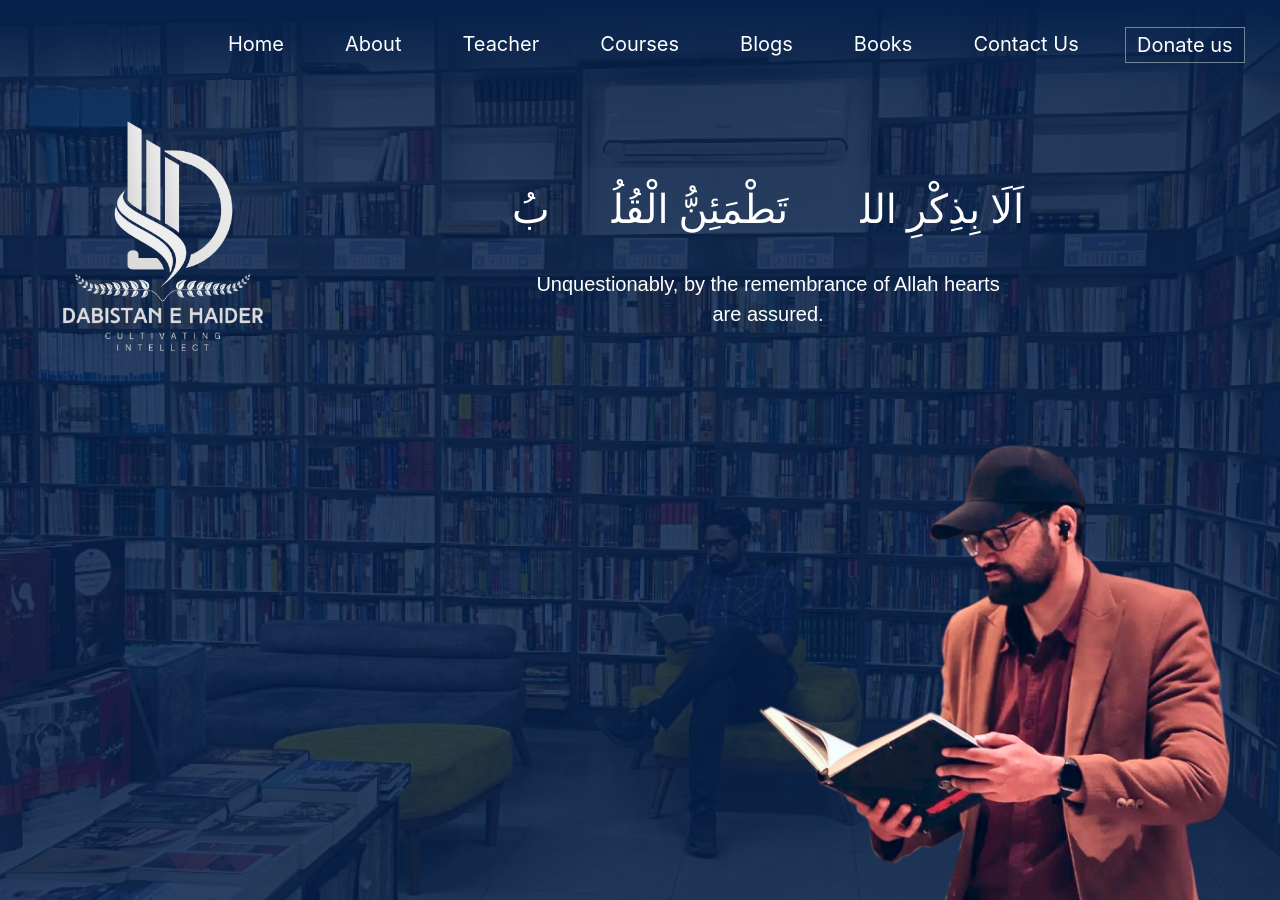
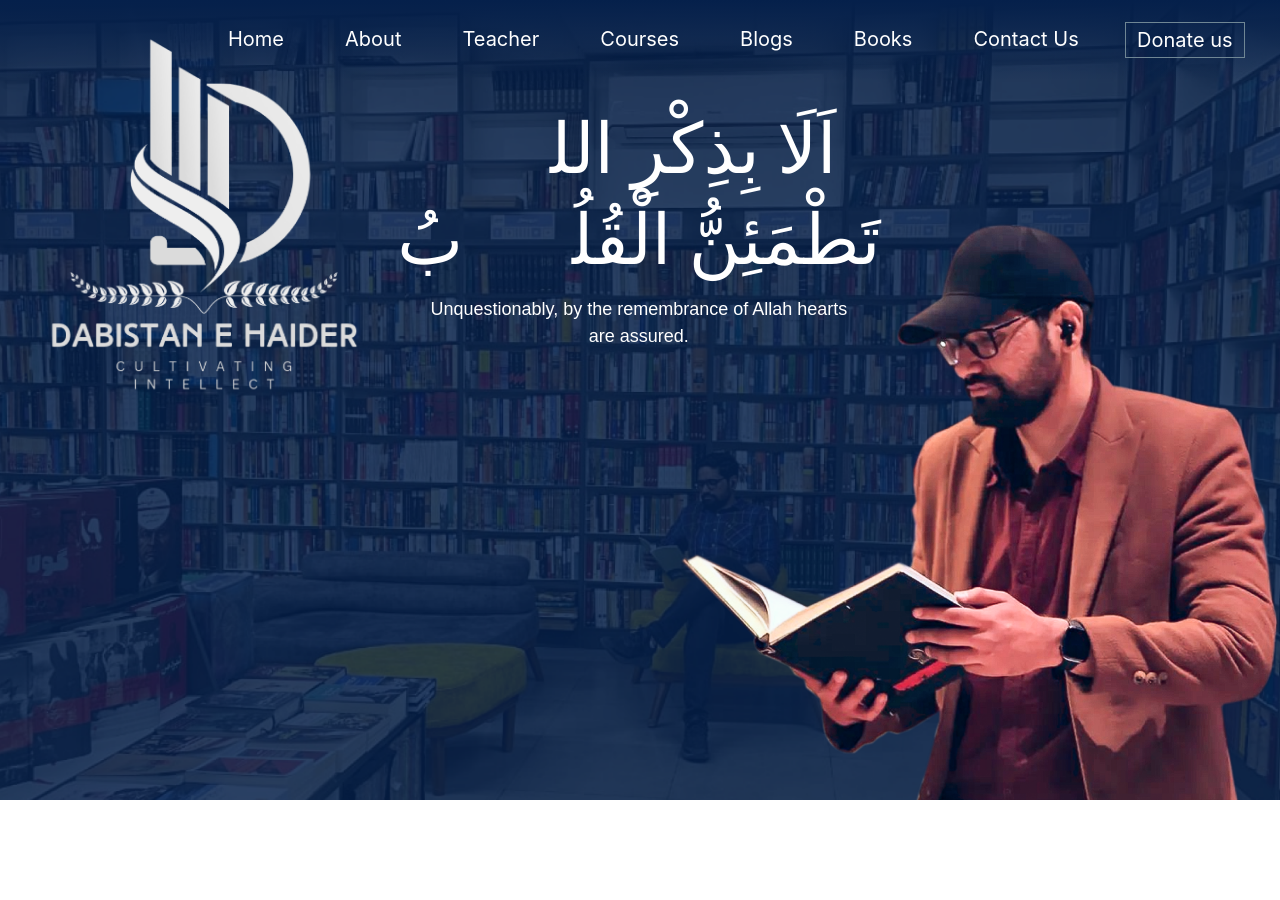
Before and after one commit to rabbab/dabistan-e-haider, a React (Vite) app in the folder Dastan-e-haider-frontend/: page / in a window 1280 px wide. After the commit the page ends 800 px from the top, so only its background shows below. Built offline with nearby package versions, Linux system fonts and the light colour scheme.

Commit message:
Changes on 1440

```diff
--- a/Dastan-e-haider-frontend/src/styles/homeBanner.scss
+++ b/Dastan-e-haider-frontend/src/styles/homeBanner.scss
@@ -8,7 +8,7 @@ $lightblue: #6F8695;
     background-position: center;
     background-color: #05204B;
     width: 100%;
-    height: 900px;
+    height: 100vh;
     position: relative;
   }
   .active{
@@ -136,7 +136,7 @@ nav .menu .cross-icon {
     justify-content: space-between;  /* Space between logo, ayat, and image */
     align-items: center;             /* Vertically center items */
     width: 100%;                /* Full width */
-    margin-top: 1rem;
+    margin-top: -4rem;
 }
 
 .home-logo img {
@@ -148,7 +148,7 @@ nav .menu .cross-icon {
 }
 
 .banner-img img {
-    width: 538px;
+    width: 700px;
     position: absolute;
     bottom: 0;
     right: 0;
@@ -365,18 +365,6 @@ nav .menu .cross-icon {
 /* Large devices (laptops/desktops, 1024px - 1440px) */
 @media only screen and (min-width: 1024px) and (max-width: 1440px) {
     .home-logo img {
-        width: 60%;
-        max-width: 400px;
-    }
-    .banner-ayat p {
-        font-size: 40px;
-    }
-}
-
-/* Media query for screen width 1024px */
-@media only screen and (min-width: 1440px) and (max-width: 2560px) {
-
-    .home-logo img {
         width: 100%;
         margin-left: 8%;
         max-width: 600px;
@@ -386,7 +374,7 @@ nav .menu .cross-icon {
         margin-right: 23rem;
     }
     .banner-ayat p {
-        font-size: 50px;                /* Reduce the font size for smaller screens */
+        font-size: 70px;                /* Reduce the font size for smaller screens */
         line-height: 1.3;               /* Adjust line height */
     }
 
@@ -403,6 +391,37 @@ nav .menu .cross-icon {
     animation: showCircle 1s ease; /* Apply the animation */
     }
 }
+
+/* Media query for screen width 1024px */
+// @media only screen and (min-width: 1440px) and (max-width: 2560px) {
+
+//     .home-logo img {
+//         width: 100%;
+//         margin-left: 8%;
+//         max-width: 600px;
+//         animation: homeLogo 2s ease-in-out;
+//     }
+//     .banner-ayat {
+//         margin-right: 23rem;
+//     }
+//     .banner-ayat p {
+//         font-size: 70px;                /* Reduce the font size for smaller screens */
+//         line-height: 1.3;               /* Adjust line height */
+//     }
+
+//     .banner-ayat span {
+//         font-size: 18px;                /* Reduce the translation font size */
+//         padding: 0 1rem;                /* Keep the padding for spacing */
+//     }
+
+//     .banner-img img {
+//         width: 600px;
+//     position: absolute;
+//     bottom: 0;
+//     right: 0;
+//     animation: showCircle 1s ease; /* Apply the animation */
+//     }
+// }
 
 
 
```
Also changed, not shown: Dastan-e-haider-frontend/src/assets/images/haider-home-banner.png.
